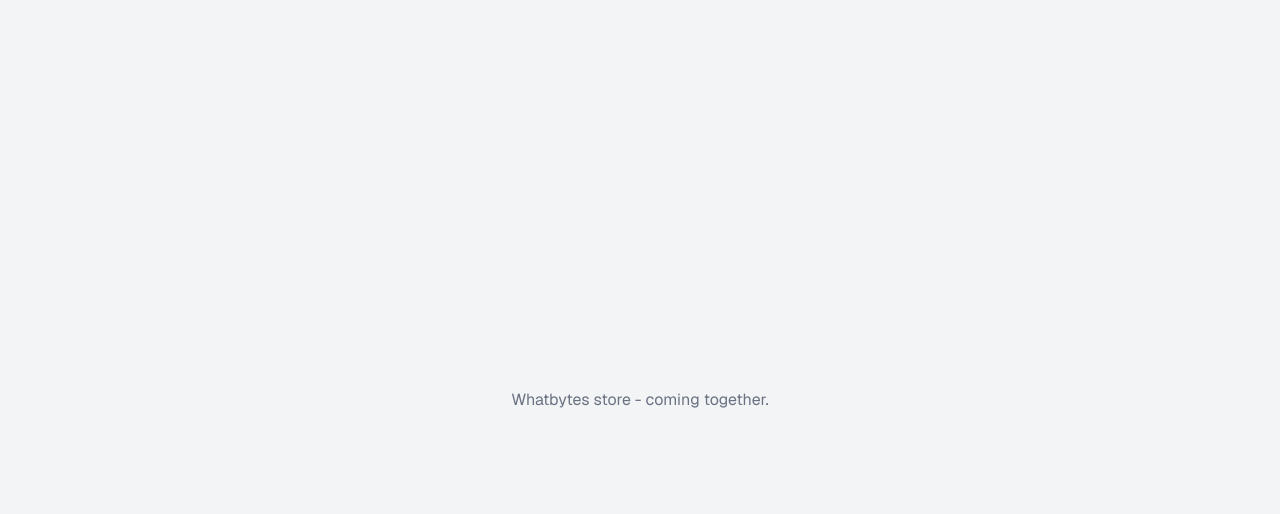
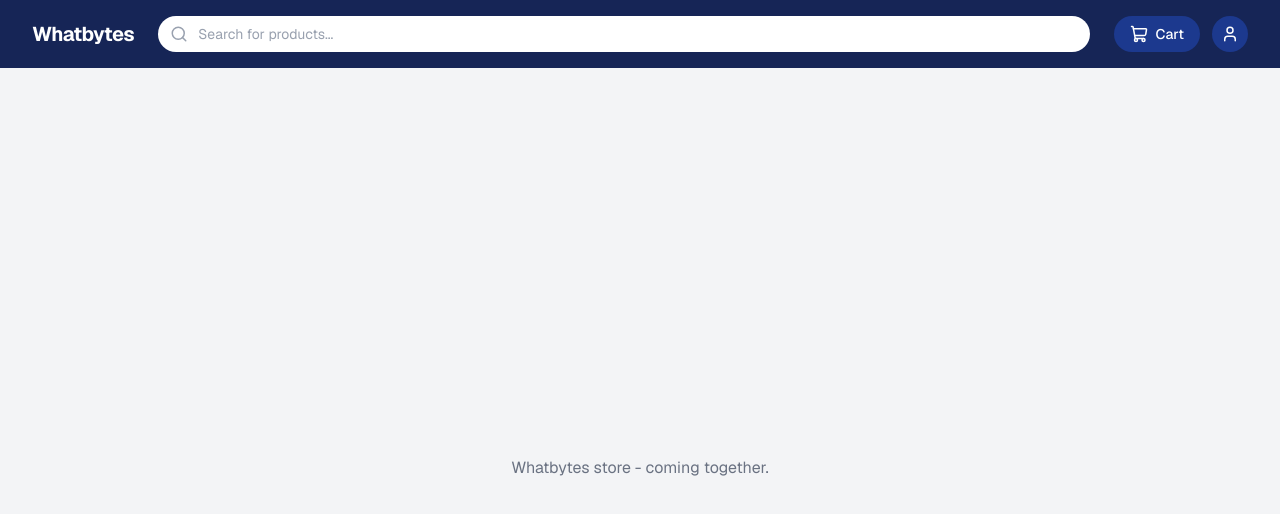
Before and after one commit to Harsh-Pachauri/WhatBytes, a Next.js app: page / in a window 1280 px wide. Shown: the top 514 px of the page. Built offline with nearby package versions, Linux system fonts and the light colour scheme.

Commit message:
feat: header (logo, search bar, cart badge)

```diff
--- a/app/layout.tsx
+++ b/app/layout.tsx
@@ -1,5 +1,6 @@
 import type { Metadata } from "next";
 import { Geist, Geist_Mono } from "next/font/google";
+import Header from "@/components/header/Header";
 import "./globals.css";
 
 const geistSans = Geist({
@@ -23,7 +24,10 @@
       lang="en"
       className={`${geistSans.variable} ${geistMono.variable} h-full antialiased`}
     >
-      <body className="min-h-full flex flex-col">{children}</body>
+      <body className="min-h-full flex flex-col">
+        <Header />
+        {children}
+      </body>
     </html>
   );
 }
--- /dev/null
+++ b/components/header/CartBadge.tsx
@@ -0,0 +1,9 @@
+export default function CartBadge({ count }: { count: number }) {
+  if (count <= 0) return null;
+
+  return (
+    <span className="absolute -top-1 -right-1 flex h-5 min-w-5 items-center justify-center rounded-full bg-blue-600 px-1 text-xs font-semibold text-white">
+      {count}
+    </span>
+  );
+}
--- /dev/null
+++ b/components/header/Header.tsx
@@ -0,0 +1,34 @@
+import Link from "next/link";
+import { ShoppingCart, User } from "lucide-react";
+import SearchBar from "./SearchBar";
+import CartBadge from "./CartBadge";
+
+export default function Header() {
+  return (
+    <header className="bg-blue-950 text-white">
+      <div className="mx-auto flex max-w-7xl flex-wrap items-center gap-x-6 gap-y-3 px-4 py-4 sm:px-6 lg:px-8">
+        <Link href="/" className="text-xl font-bold tracking-tight">
+          Whatbytes
+        </Link>
+
+        <div className="order-3 w-full sm:order-2 sm:w-auto sm:flex-1">
+          <SearchBar />
+        </div>
+
+        <div className="order-2 ml-auto flex items-center gap-3 sm:order-3 sm:ml-0">
+          <Link
+            href="/cart"
+            className="relative flex items-center gap-2 rounded-full bg-blue-900 px-4 py-2 text-sm font-medium transition-colors hover:bg-blue-800"
+          >
+            <ShoppingCart size={18} />
+            <span className="hidden sm:inline">Cart</span>
+            <CartBadge count={0} />
+          </Link>
+          <span className="flex h-9 w-9 items-center justify-center rounded-full bg-blue-900">
+            <User size={18} />
+          </span>
+        </div>
+      </div>
+    </header>
+  );
+}
--- /dev/null
+++ b/components/header/SearchBar.tsx
@@ -0,0 +1,17 @@
+import { Search } from "lucide-react";
+
+export default function SearchBar() {
+  return (
+    <div className="relative w-full">
+      <Search
+        size={18}
+        className="pointer-events-none absolute top-1/2 left-3 -translate-y-1/2 text-gray-400"
+      />
+      <input
+        type="text"
+        placeholder="Search for products..."
+        className="w-full rounded-full bg-white py-2 pr-4 pl-10 text-sm text-gray-900 placeholder:text-gray-400 focus:outline-none focus:ring-2 focus:ring-blue-500"
+      />
+    </div>
+  );
+}
--- a/package.json
+++ b/package.json
@@ -9,6 +9,7 @@
     "lint": "eslint"
   },
   "dependencies": {
+    "lucide-react": "^1.39.0",
     "next": "16.3.4",
     "react": "19.2.8",
     "react-dom": "19.2.8"
```
Also changed, not shown: 1 other file (tests, documents, lock files or other folders).
